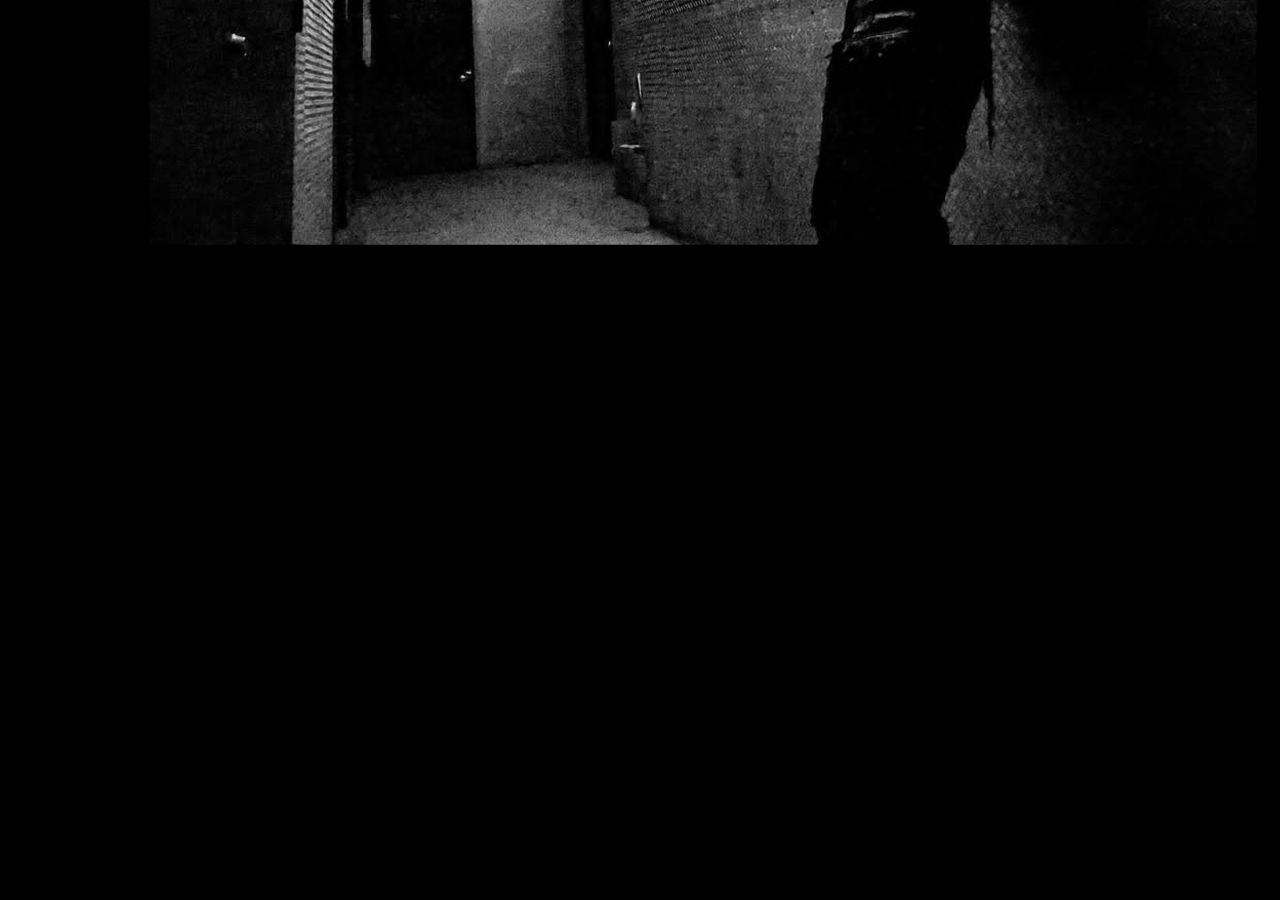
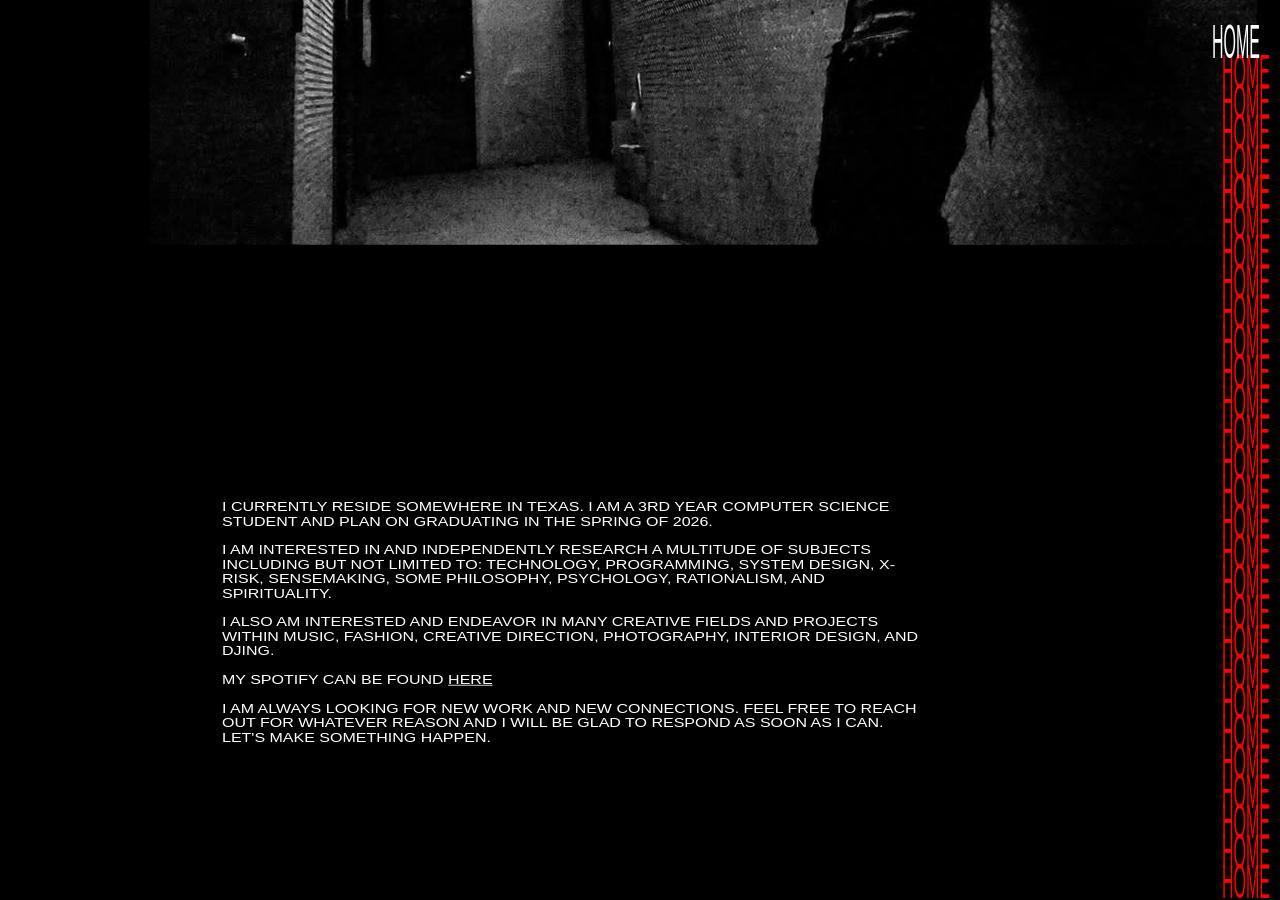
Before and after one commit to pxsswordprotected/personalsite, a Jekyll site: the page docs/about_me.html, which Jekyll copies as it is, in a window 1280 px wide. Built offline with Jekyll 4.4.1, drawn with Linux system fonts in a browser that asks for light colours.

Commit message:
working on about me page, almost done

```diff
--- a/docs/about_me.html
+++ b/docs/about_me.html
@@ -4,8 +4,33 @@
     <meta charset="UTF-8">
     <meta name="viewport" content="width=device-width, initial-scale=1.0">
     <title>HOME</title>
-    <link rel="stylesheet" href="styles-home.css">
+    <link rel="stylesheet" href="styles-about-me.css">
 </head>
 <body>
+    <div class ="container">
+        <div class ="about-me-div">
+            <span class=""about-me-text>
+                I currently reside somewhere in texas.  i am a 3rd year computer science student and plan on graduating in the spring of 2026.
+                <br>
+                <br>
+                I am interested in and independently research a multitude of subjects including but not limited to: technology, programming, system design, X-risk, sensemaking, some philosophy, psychology, rationalism, and spirituality.
+                <br>
+                <br>
+                I also am interested and endeavor in many creative fields and projects within music, fashion, creative direction, photography, interior design, and DJing.
+                <br>
+                <br>
+                my Spotify can be found <a href="https://open.spotify.com/user/rx858rceuxoqxv6r2slv22h5o?si=f428605fbd554f29">here</a>
+                <br>
+                <br>
+                i am always looking for new work and new connections. feel free to reach out for whatever reason and i will be glad to respond as soon as i can. let's make something happen.
+
+            </span>
+        </div>
+        <div class="home-div">
+            <p>
+                <a href="https://pxsswordprotected.github.io/personalsite/"  class="home-button">HOME</a>
+            </p>
+        </div>
+    </div>
 </body>
 </html>
--- a/docs/index.html
+++ b/docs/index.html
@@ -17,7 +17,7 @@
                 <h1 class ="contact-me"><a href="contact_me.html"> CONTACT ME</a></h1>
                 <div class="presentation">PRESENTATION 001</div>
             </div>
-            <div class="last-updated">LAST UPDATED: 12-31-24</div>
+            <div class="last-updated">LAST UPDATED: 1-1-24</div>
         </div>
     </div>
 </body>
--- /dev/null
+++ b/docs/styles-about-me.css
@@ -0,0 +1,116 @@
+body {
+    margin: 0;
+    padding: 0;
+    font-family: sans-serif;
+    background-color: black;
+    color: white;
+    background-image: url('background2.jpg');
+    background-size: cover;
+    background-position: center;
+    background-repeat: no-repeat;
+    text-transform: uppercase;
+}
+
+.home-div {
+    position: absolute;
+    top: 0;
+    right: 0;
+    margin-right: 20px;
+}
+
+.home-button{
+    text-decoration: none;
+    color: rgb(255, 255, 255);
+    font-weight: normal;
+    display: block;
+    transform: scaleY(3);
+    transform-origin: 0 0;
+        text-shadow:10px 50px 0px rgb(255, 0, 0),
+        10px 10px 0px rgba(255, 0, 0),
+        10px 20px 0px rgba(255, 0, 0),
+        10px 30px 0px rgba(255, 0, 0),
+        10px 40px 0px rgba(255, 0, 0),
+        10px 50px 0px rgba(255, 0, 0),
+        10px 60px 0px rgba(255, 0, 0),
+        10px 70px 0px rgba(255, 0, 0),
+        10px 80px 0px rgba(255, 0, 0),
+        10px 90px 0px rgba(255, 0, 0),
+        10px 100px 0px rgba(255, 0, 0),
+        10px 110px 0px rgba(255, 0, 0),
+        10px 120px 0px rgba(255, 0, 0),
+        10px 130px 0px rgba(255, 0, 0),
+        10px 140px 0px rgba(255, 0, 0),
+        10px 150px 0px rgba(255, 0, 0),
+        10px 160px 0px rgba(255, 0, 0),
+        10px 170px 0px rgba(255, 0, 0),
+        10px 180px 0px rgba(255, 0, 0),
+        10px 190px 0px rgba(255, 0, 0),
+        10px 200px 0px rgba(255, 0, 0),
+        10px 210px 0px rgba(255, 0, 0),
+        10px 220px 0px rgba(255, 0, 0),
+        10px 230px 0px rgba(255, 0, 0),
+        10px 240px 0px rgba(255, 0, 0),
+        10px 250px 0px rgba(255, 0, 0),
+        10px 260px 0px rgba(255, 0, 0),
+        10px 270px 0px rgba(255, 0, 0),
+        10px 280px 0px rgba(255, 0, 0);
+
+}
+.home-button:hover {
+    text-decoration: underline;
+}
+
+.about-me-div{
+    position: absolute;
+    top:500px;
+    left:222px;
+    transform: scaleY(0.8);
+    transform-origin: 0 0;
+    width: 700px;
+}
+
+a{
+    text-decoration: underline;
+    color: white;
+  }
+
+a:hover{
+    color: rgb(255, 0, 0);
+    text-decoration: underline;
+    text-shadow:10px 50px 0px rgb(255, 0, 0),
+    10px 10px 0px rgba(255, 0, 0),
+    10px 20px 0px rgba(255, 0, 0),
+    10px 30px 0px rgba(255, 0, 0),
+    10px 40px 0px rgba(255, 0, 0),
+    10px 50px 0px rgba(255, 0, 0),
+    10px 60px 0px rgba(255, 0, 0),
+    10px 70px 0px rgba(255, 0, 0),
+    10px 80px 0px rgba(255, 0, 0),
+    10px 9px 0px rgba(255, 0, 0),
+    10px 100px 0px rgba(255, 0, 0),
+    10px 110px 0px rgba(255, 0, 0),
+    10px 120px 0px rgba(255, 0, 0),
+    10px 130px 0px rgba(255, 0, 0),
+    10px 140px 0px rgba(255, 0, 0),
+    100px 0px 0px rgb(255, 0, 0),
+    200px 0px 0px rgba(255, 0, 0),
+    300px 0px 0px rgba(255, 0, 0),
+    4000px 0px 0px rgba(255, 0, 0),
+    500px 0px 0px rgba(255, 0, 0);
+}
+
+@media (max-width: 1000px) {
+    body {
+        background-size:cover;
+    }
+    .about-me-div{
+        position: absolute;
+        top:100px;
+        left: 50px;
+        transform: scaleY(0.8);
+        transform-origin: 0 0;
+        width: 200px;
+    }
+
+
+}
```
